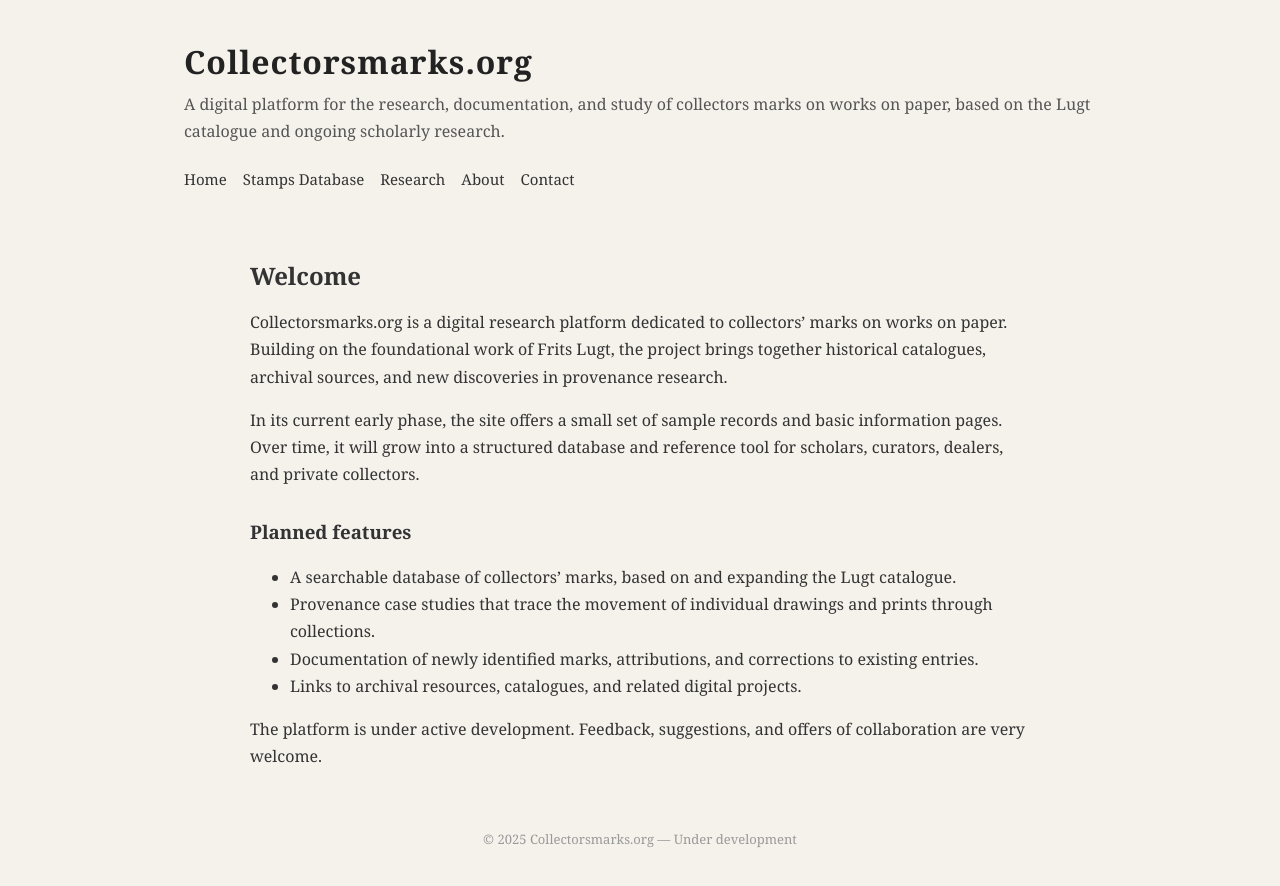
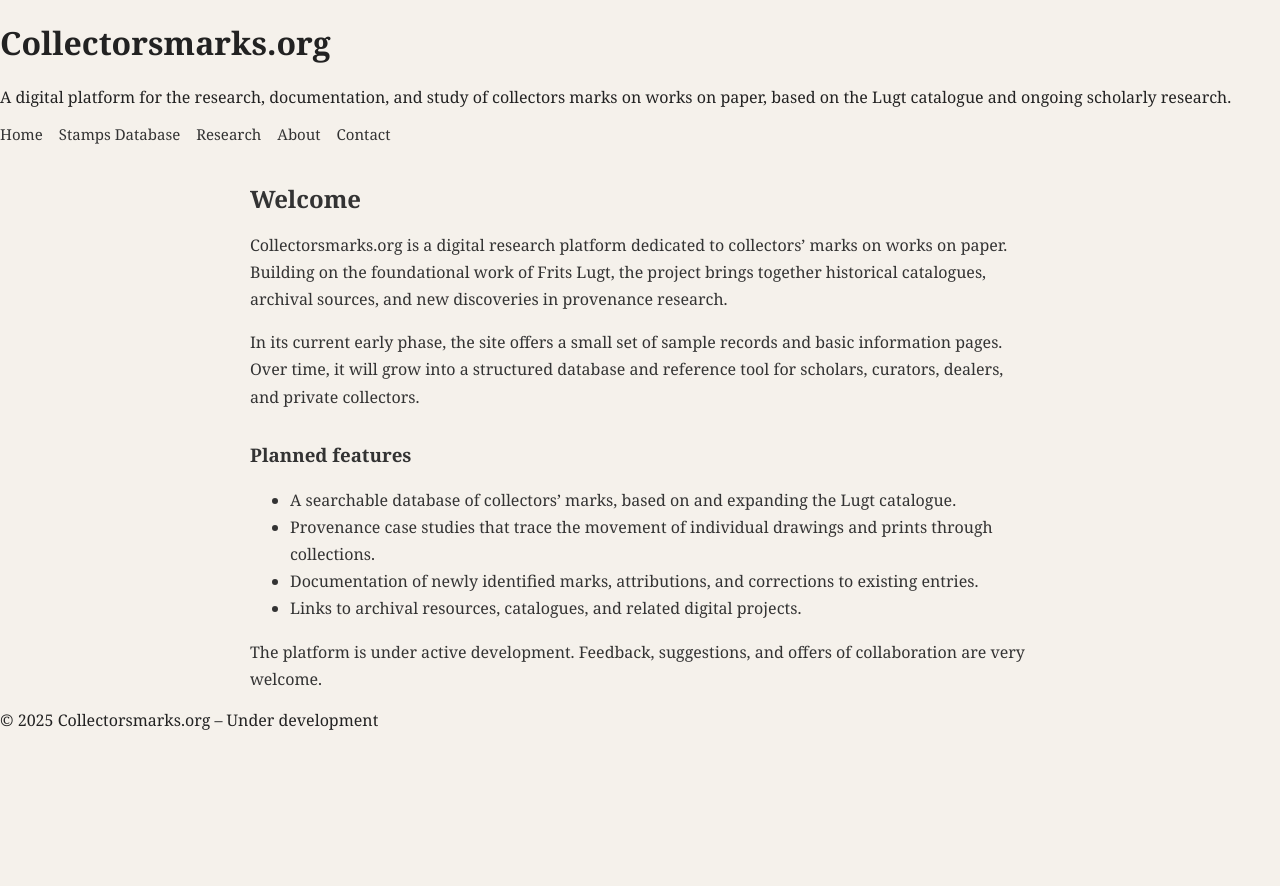
Before and after one commit to bjorndeleu/collectorsmarks, a Next.js app: page / in a window 1280 px wide. Shown: the top 886 px of the page. After the commit the page ends 800 px from the top, so only its background shows below. Built offline with nearby package versions, Linux system fonts and the light colour scheme.

Commit message:
Update layout.js

```diff
--- a/app/layout.js
+++ b/app/layout.js
@@ -1,4 +1,5 @@
 import './globals.css';
+import Nav from './Nav';
 
 export const metadata = {
   title: 'Collectorsmarks.org – Lugt Stamp Research',
@@ -10,29 +11,26 @@ export default function RootLayout({ children }) {
   return (
     <html lang="en">
       <body>
-        <div className="site-shell">
-          <header className="hero">
+        <div className="site-background">
+          <div className="site-frame">
+            <header className="site-header">
+              <div className="site-logo">
                 <h1>Collectorsmarks.org</h1>
-            <p className="hero-subtitle">
+                <p className="site-tagline">
                   A digital platform for the research, documentation, and study of
-              collectors marks on works on paper, based on the Lugt catalogue
-              and ongoing scholarly research.
+                  collectors marks on works on paper, based on the Lugt catalogue and
+                  ongoing scholarly research.
                 </p>
-
-            <nav className="nav">
-              <a href="/">Home</a>
-              <a href="/stamps">Stamps Database</a>
-              <a href="/research">Research</a>
-              <a href="/about">About</a>
-              <a href="/contact">Contact</a>
-            </nav>
+              </div>
+              <Nav />
             </header>
 
             <main className="page-content">{children}</main>
 
-          <footer className="footer">
-            © {new Date().getFullYear()} Collectorsmarks.org — Under development
+            <footer className="site-footer">
+              © {new Date().getFullYear()} Collectorsmarks.org – Under development
             </footer>
+          </div>
         </div>
       </body>
     </html>
```
Lines whose indentation alone changed are shown as unchanged.
